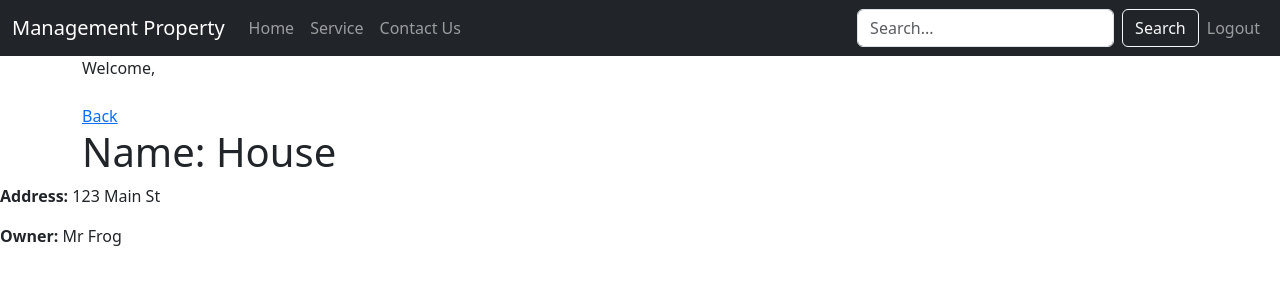
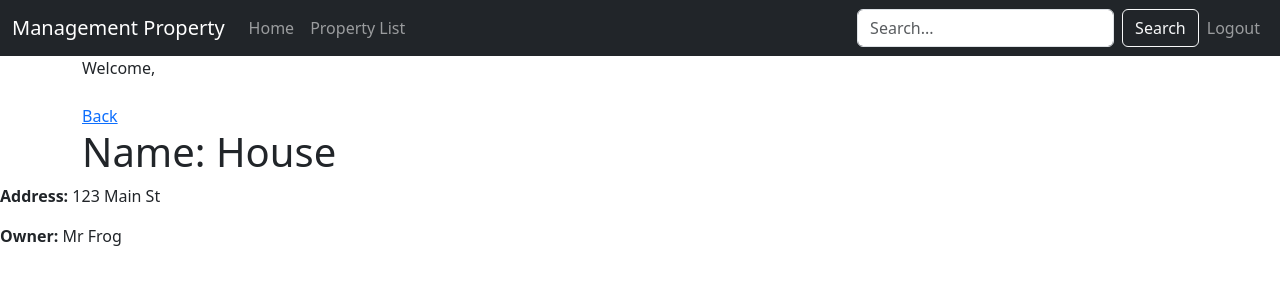
Before and after one commit to climpanarak/Group-3, a Django app: page /property_detail/1 in a window 1280 px wide. Shown: the top 300 px of the page. Run offline with Django 4.2, Linux system fonts and the light colour scheme; a user stored in the database is signed in; data comes from the database, SQL or seed files in the repository; both versions use the stored data as it was after the commit.

Commit message:
Navbar Changes
Added "Property List" to Navigation menu and removed "Service" and "Contact Us".

```diff
--- a/manager/templates/base.html
+++ b/manager/templates/base.html
@@ -20,10 +20,7 @@
                         <a class="nav-link" href="{% url 'index' %}">Home</a>
                     </li>
                     <li class="nav-item">
-                        <a class="nav-link" href="#">Service</a>
-                    </li>
-                    <li class="nav-item">
-                        <a class="nav-link" href="#">Contact Us</a>
+                        <a class="nav-link" href="{% url 'property_list' %}">Property List</a>
                     </li>
                 </ul>
                 <form class="d-flex ml-auto" action="/search" method="GET">
```
Also changed, not shown: db.sqlite3.
